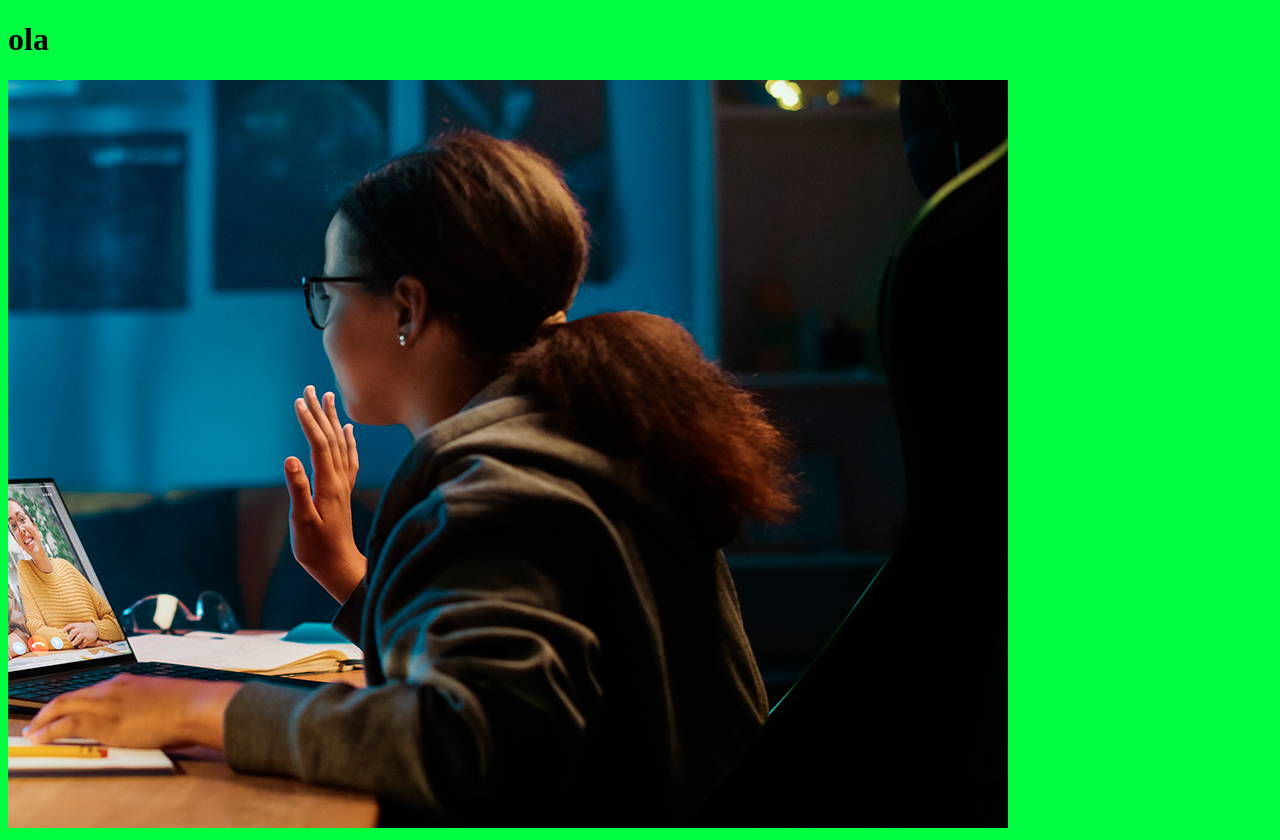
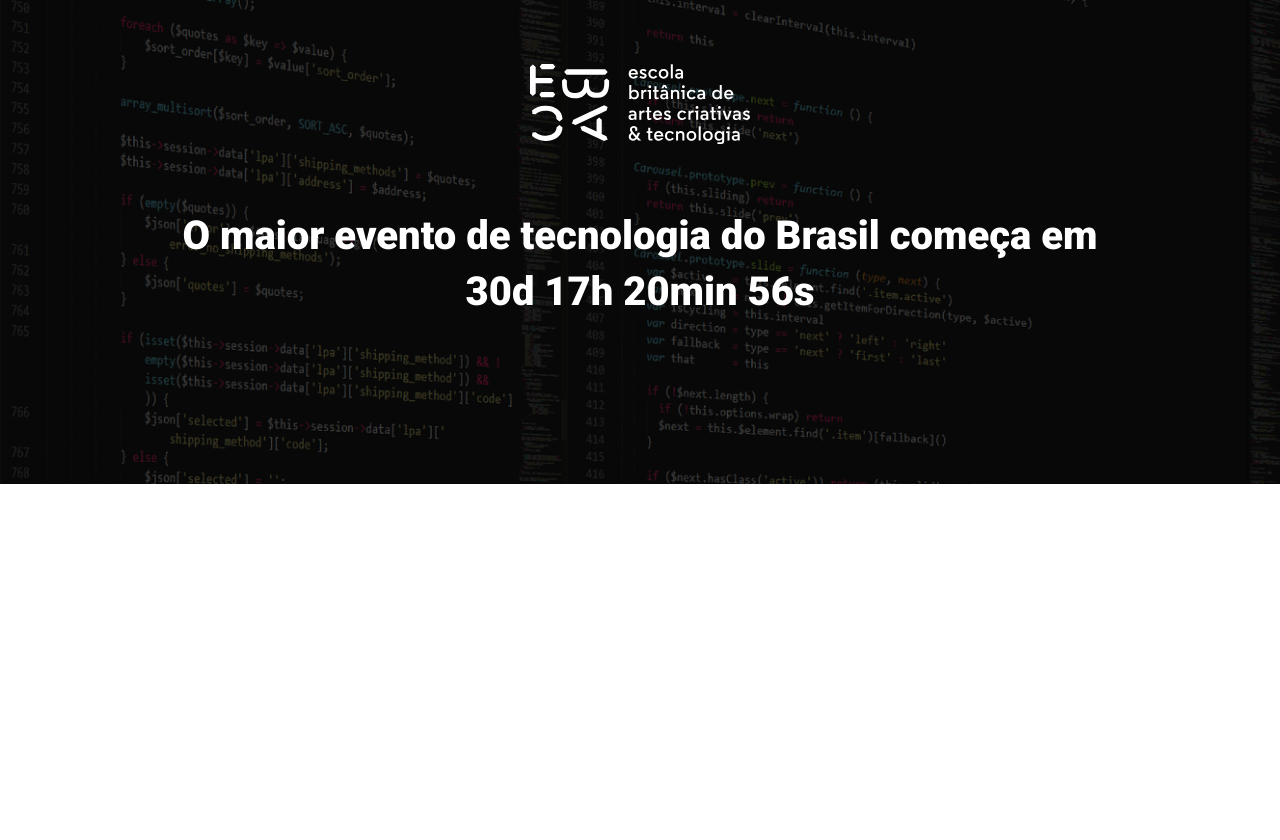
Before and after one commit to alexmdebarros/Ebac-talks, a website built with Parcel: page src/index.html in a window 1280 px wide. After the commit the page ends 800 px from the top, so only its background shows below. Built offline with nearby package versions, Linux system fonts and the light colour scheme.

Commit message:
created hero

```diff
--- a/src/index.html
+++ b/src/index.html
@@ -3,12 +3,22 @@
 <head>
     <meta charset="UTF-8">
     <meta name="viewport" content="width=device-width, initial-scale=1.0">
-    <title>Document</title>
+    <title>Ebac Talks</title>
+    <link rel="preconnect" href="https://fonts.googleapis.com">
+    <link rel="preconnect" href="https://fonts.gstatic.com" crossorigin>
+    <link href="https://fonts.googleapis.com/css2?family=Roboto:wght@400;700;900&display=swap" rel="stylesheet">
     <link rel="stylesheet" href="./styles/main.scss">
 </head>
 <body>
-    <h1>ola</h1>
-    <img src="./images/backend.png" alt="">
+    <header class="hero">
+        <div class="container">
+            <img class="hero__logo" src="./images/ebac_logo.svg" alt="Ebac">
+            <p class="hero__text">
+                O maior evento de tecnologia do Brasil começa em
+                            30d 17h 20min 56s
+            </p>
+        </div>
+    </header>
 
     <script src="./scripts/main.js"></script>
 </body>
--- /dev/null
+++ b/src/styles/_hero.scss
@@ -0,0 +1,52 @@
+.hero{
+    padding-top: 64px;
+    padding-bottom: 100px;
+    background-image: url(../images/fundo.png);
+    background-repeat: no-repeat;
+    background-size: cover;
+    position: relative;
+
+    .container{
+        position: relative;
+    }
+
+    &::before{
+        position: absolute;
+        top: 0;
+        left: 0;
+        width: 100%;
+        height: 100%;
+        background-color: #000;
+        content: "";
+        opacity: 0.7;
+    }
+
+    &__text{
+        margin-top: 64px;
+        margin-bottom: 64px;
+        font-size: 40px;
+        line-height: 56px;
+        font-weight: 800;
+        text-align: center;
+    }
+
+    &__logo{
+        margin: 0 auto;
+        height: 80px;
+        display: block;
+    }
+
+    @media (max-width: 640px){
+        padding: 40px 0;
+
+        &__logo{
+            height: 40px;
+        }
+
+        &__text{
+            font-size: 22px;
+            line-height: 24px;
+            margin: 24 0;
+        }
+    }
+}
--- a/src/styles/main.scss
+++ b/src/styles/main.scss
@@ -1,3 +1,23 @@
-body{
-    background-color: rgb(0, 255, 64);
+@use 'hero';
+
+* {
+    margin: 0;
+    padding: 0;
+    box-sizing: border-box;
+    font-family: 'Roboto', sans-serif;
+    color: #fff;
 }
+
+.container{
+    max-width: 960px;
+    width: 100%;
+    margin: 0 auto;
+
+    @media (max-width: 640px){
+        max-width: 80%;
+    }
+
+    @media (max-width: 1024px){
+        max-width: 90%;
+    }
+}
```
